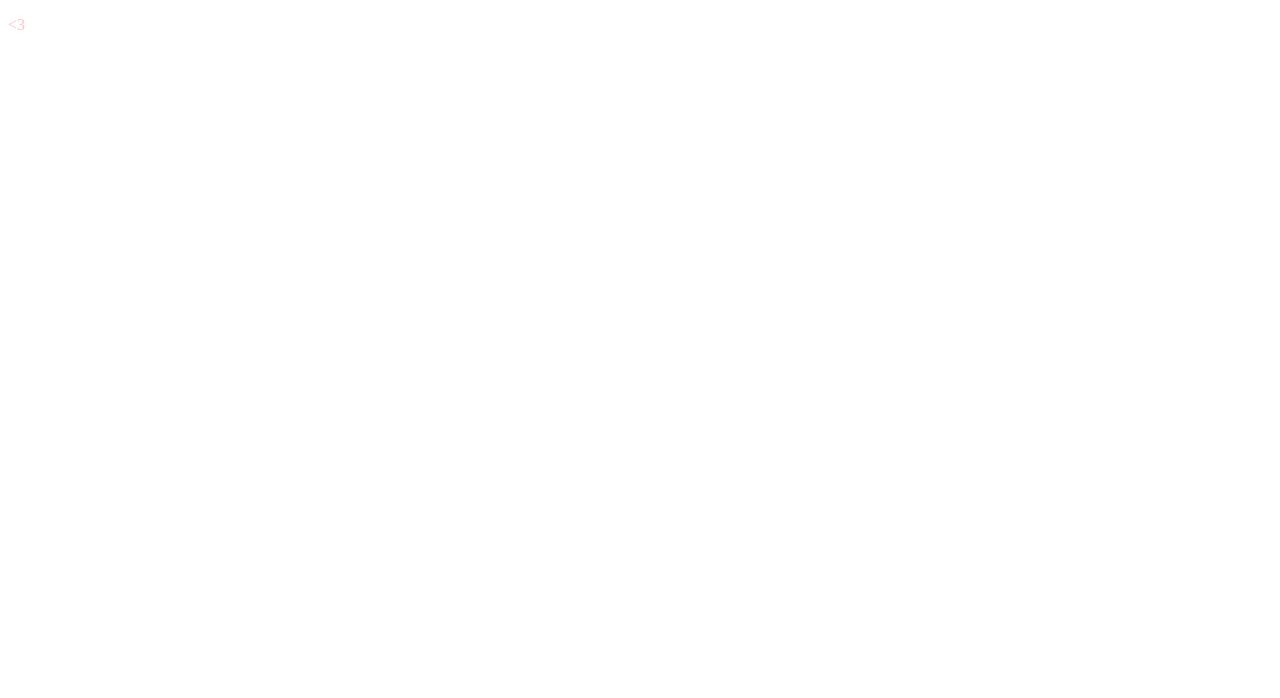
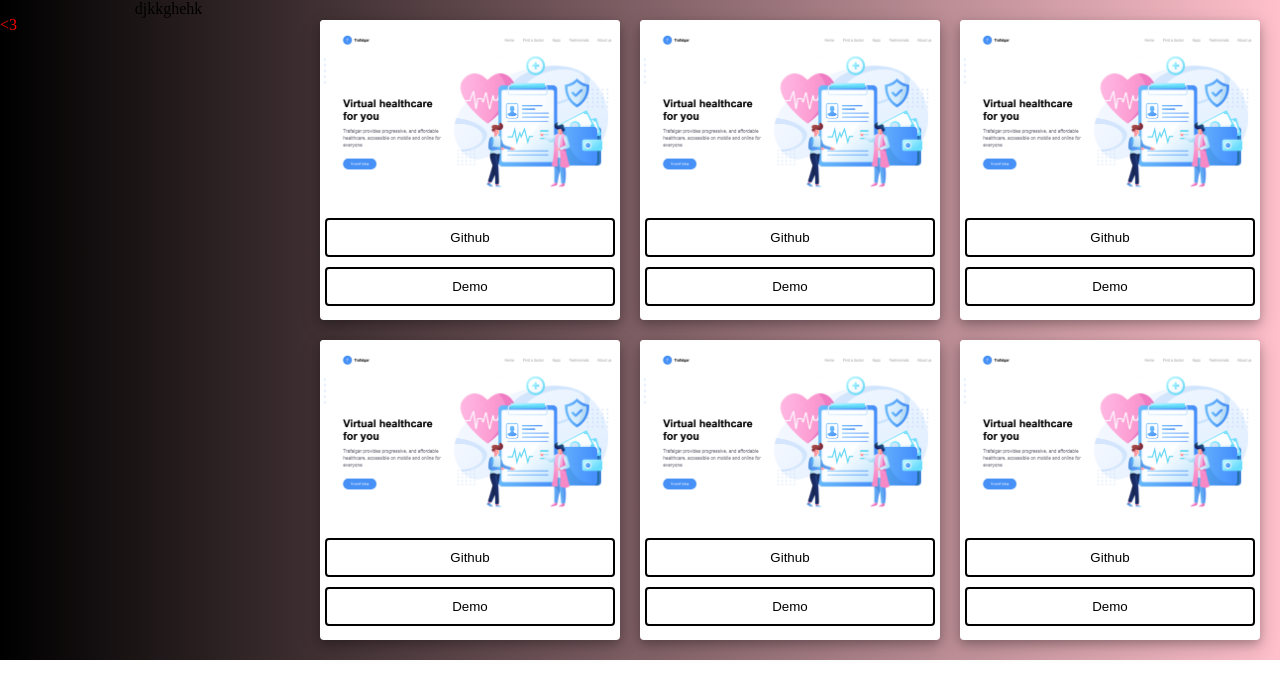
Before and after one commit to furysun/portfolio, a website built with webpack: page index.html in a window 1280 px wide. Built offline with nearby package versions, Linux system fonts and the light colour scheme.

Commit message:
added cards

```diff
--- a/css/style.css
+++ b/css/style.css
@@ -1,3 +1,90 @@
-p{
-    color: pink;
+body {
+    margin: auto;
 }
+
+p {
+    color: red;
+}
+
+img {
+    width: 100%;
+    border-radius: 4px;
+}
+
+.container {
+    display: flex;
+
+    justify-content: space-between;
+    width: 100%;
+    height: fit-content;
+    background-color: black;
+    background-image: linear-gradient(to right, black, pink);
+}
+
+.container-cards {
+    display: flex;
+}
+
+.container-card {
+    display: flex;
+    flex-direction: column;
+}
+
+.card {
+    width: 300px;
+    height: 300px;
+    border-radius: 4px;
+    background-color: white;
+    margin-top: 20px;
+    margin-right: 20px;
+    box-shadow: 0 4px 8px 0 rgba(0, 0, 0, 0.2), 0 6px 20px 0 rgba(0, 0, 0, 0.19);
+}
+
+.card-two{
+    margin-bottom: 20px;
+}
+
+.card-buttons {
+    display: flex;
+    flex-direction: column;
+}
+
+button {
+    display: inline-block;
+    border-radius: 4px;
+    background-color: white;
+    border: solid 2px black;
+    color: black;
+    text-align: center;
+    /*font-size: 28px;*/
+    padding: 10px;
+    /*width: 200px;*/
+    transition: all 0.5s;
+    cursor: pointer;
+    margin: 5px;
+}
+
+button span {
+    cursor: pointer;
+    display: inline-block;
+    position: relative;
+    transition: 0.5s;
+}
+
+button span:after {
+    content: '\00bb';
+    position: absolute;
+    opacity: 0;
+    top: 0;
+    right: -15px;
+    transition: 0.5s;
+}
+
+button:hover span {
+    padding-right: 10px;
+}
+
+button:hover span:after {
+    opacity: 1;
+    right: 0;
+}
--- a/index.html
+++ b/index.html
@@ -5,6 +5,69 @@
     <title><3</title>
   </head>
   <body>
-    <p><3</p>
+    <div class="container">
+      <p><3</p>
+      <div class="container-info">
+        djkkghehk
+      </div>
+      <div class="container-cards">
+        <div class="container-card">
+          <div class="card">
+            <div class="card-img"><img src="img/site-doctor.png"></div>
+            <div class="card-buttons">
+              <button><span>Github</span></button>
+              <button><span>Demo</span></button>
+            </div>
+          </div>
+
+          <div class="card card-two">
+            <div class="card-img"><img src="img/site-doctor.png"></div>
+
+            <div class="card-buttons">
+              <button><span>Github</span></button>
+              <button><span>Demo</span></button>
+            </div>
+          </div>
+        </div>
+        <div class="container-card">
+          <div class="card">
+            <div class="card-img"><img src="img/site-doctor.png"></div>
+
+            <div class="card-buttons">
+              <button><span>Github</span></button>
+              <button><span>Demo</span></button>
+            </div>
+          </div>
+
+          <div class="card card-two">
+            <div class="card-img"><img src="img/site-doctor.png"></div>
+
+            <div class="card-buttons">
+              <button><span>Github</span></button>
+              <button><span>Demo</span></button>
+            </div>
+          </div>
+        </div>
+        <div class="container-card">
+          <div class="card">
+            <div class="card-img"><img src="img/site-doctor.png"></div>
+
+            <div class="card-buttons">
+              <button><span>Github</span></button>
+              <button><span>Demo</span></button>
+            </div>
+          </div>
+
+          <div class="card card-two">
+            <div class="card-img"><img src="img/site-doctor.png"></div>
+
+            <div class="card-buttons">
+              <button><span>Github</span></button>
+              <button><span>Demo</span></button>
+            </div>
+          </div>
+        </div>
+      </div>
+    </div>
   </body>
 </html>
```
Also changed, not shown: img/site-doctor.png (added).
